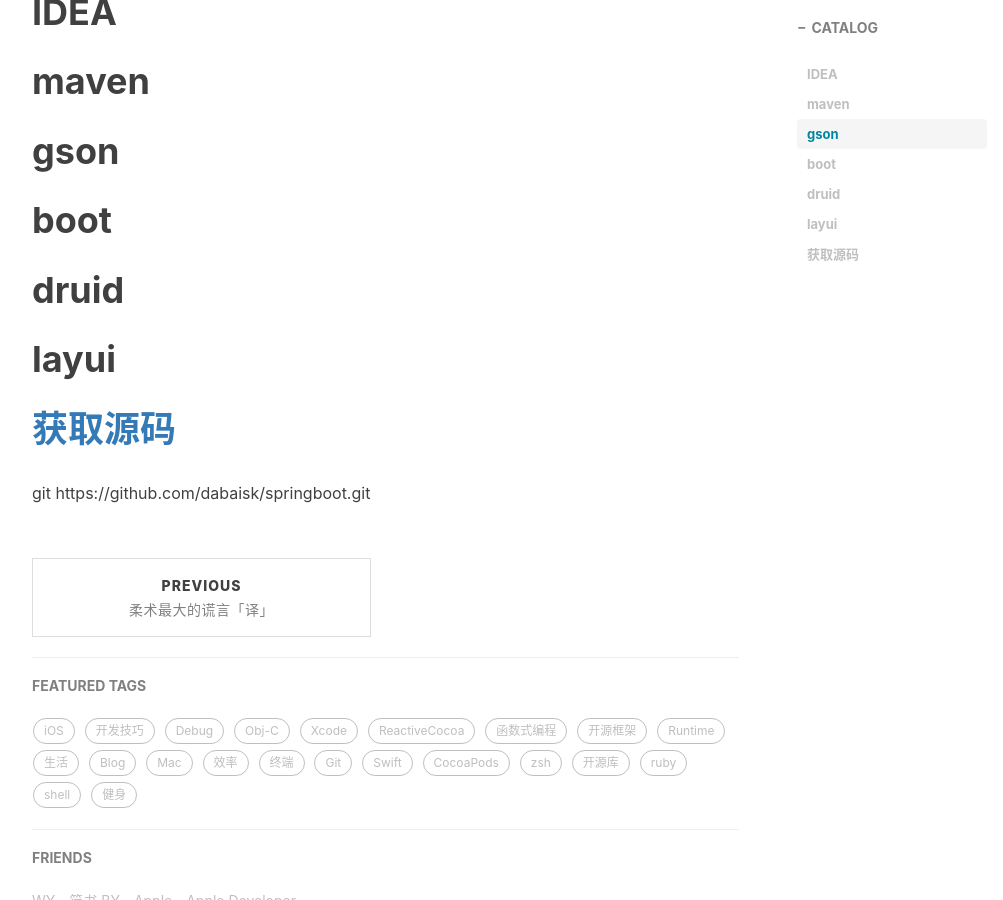
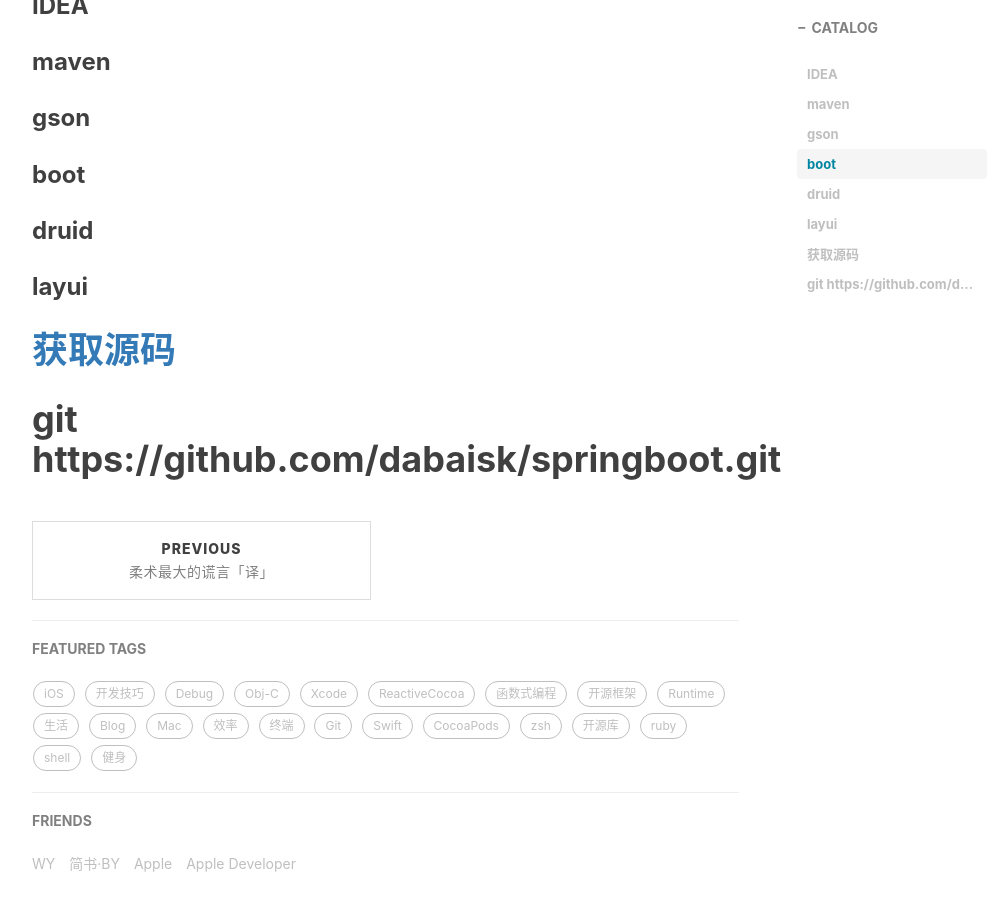
Before and after one commit to dabaisk/dabaisk.github.io, a Jekyll site: the page built from _posts/2018-09-10-SpringBoot+druid+layui.md, in a window 1280 px wide and 900 px high, scrolled down 580 px. Shown: the whole window, without its empty margins (233-1236 px from the left). Built offline with Jekyll 4.4.1, drawn with Linux system fonts in a browser that asks for light colours; nearby versions of some CDN libraries; comment, search, counter and statistics services are not loaded.

Commit message:
Update 2018-09-10-SpringBoot+druid+layui.md

```diff
--- a/_posts/2018-09-10-SpringBoot+druid+layui.md
+++ b/_posts/2018-09-10-SpringBoot+druid+layui.md
@@ -13,12 +13,12 @@ tags:
     - IDEA
 ---
 
-# IDEA
-# maven
-# gson
-# boot
-# druid
-# layui
+### IDEA
+### maven
+### gson
+### boot
+### druid
+### layui
 # [获取源码](https://github.com/dabaisk/springboot)
 
-git https://github.com/dabaisk/springboot.git
+# git https://github.com/dabaisk/springboot.git
```
